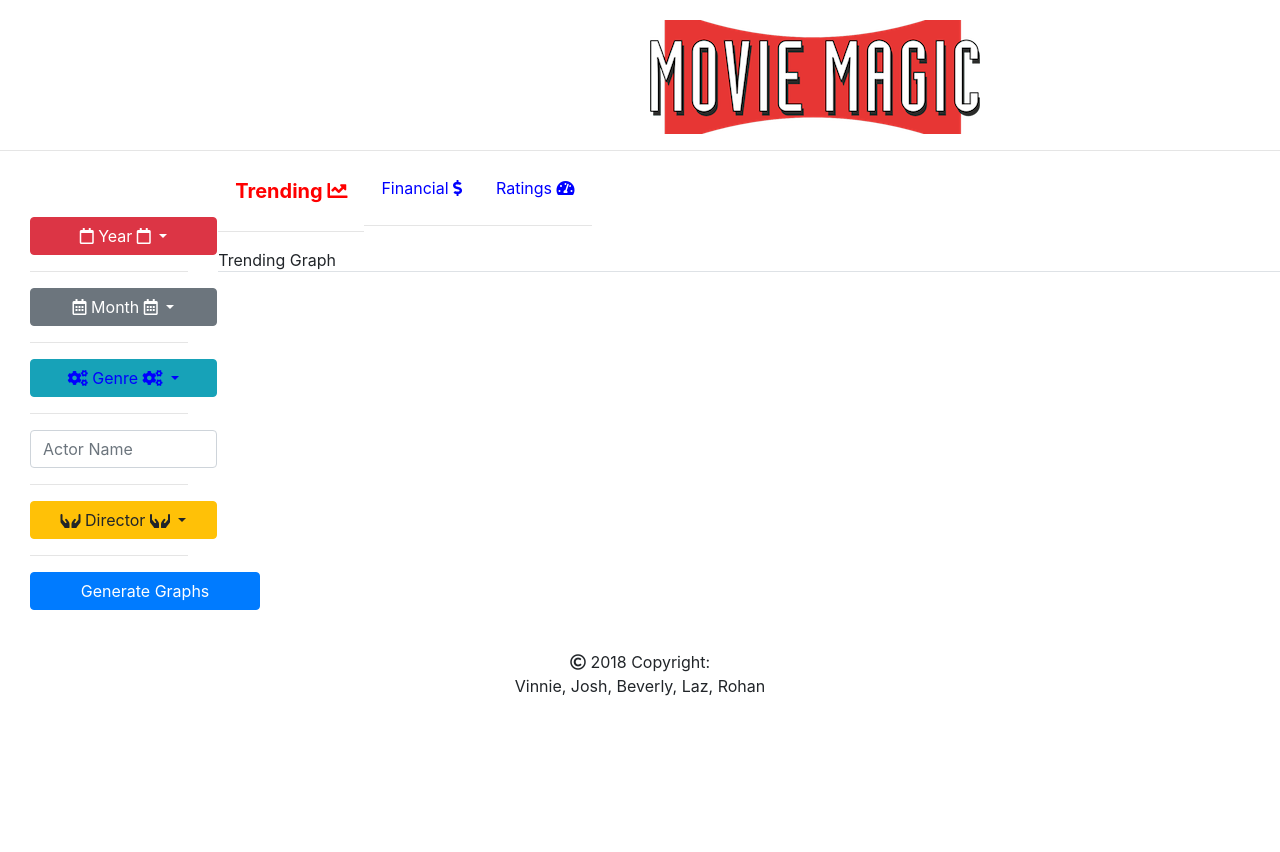
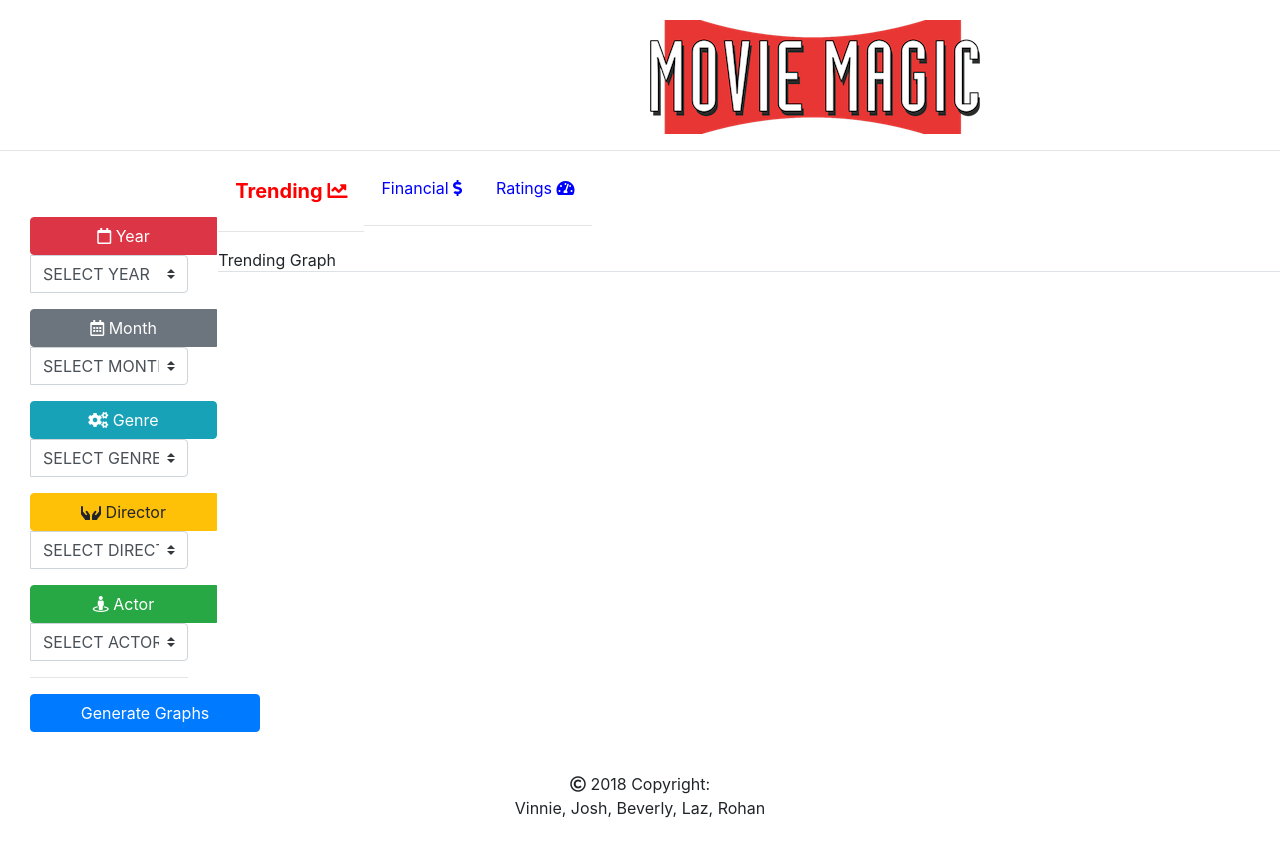
Before and after one commit to vasmarm/Movie-Hawks, a Flask app: page / in a window 1280 px wide. Before the commit the page ends 696 px from the top, so only its background shows below. Run offline with Flask 2, Linux system fonts and the light colour scheme; data that the repository does not hold is empty; some libraries are stand-ins or nearby versions.

Commit message:
Dropdowns complete

```diff
--- a/static/css/styles.css
+++ b/static/css/styles.css
@@ -20,29 +20,3 @@
 #submit{
     width:230px;
 }
-
-.loader {
-    border: 16px solid #f3f3f3;
-    border-radius: 50%;
-    border-top: 16px solid #3498db;
-    width: 120px;
-    height: 120px;
-    -webkit-animation: spin 2s linear infinite; /* Safari */
-    animation: spin 2s linear infinite;
-  }
-
-  /* Safari */
-  @-webkit-keyframes spin {
-    0% { -webkit-transform: rotate(0deg); }
-    100% { -webkit-transform: rotate(360deg); }
-  }
-
-  @keyframes spin {
-    0% { transform: rotate(0deg); }
-    100% { transform: rotate(360deg); }
-  }
-
-.modal {
-    width: 150px;
-    height: 150px;
-}
--- a/static/js/app.js
+++ b/static/js/app.js
@@ -1,8 +1,9 @@
 
 var movies = [];
-
+var actorArr = [];
 var genreDisplay = ['Crime', 'Action', 'Adventure', 'Thriller', 'Fantasy', 'Family', 'Science                           Fiction', 'Horror', 'Drama', 'Romance', 'Comedy', 'Animation', 'Mystery',                         'Music', 'Western', 'War', 'Foreign', 'History', 'Documentary'];
 var monthDisplay = ['Jan', 'Feb', 'Mar', 'Apr', 'May', 'Jun', 'Jul', 'Aug',                                            'Sep', 'Oct', 'Nov', 'Dec'];
+var selectedYear, selectedMonth, selectedGenre, selectedDirector, selectedActor;
 /*
  * Initialize Function Defination
  */
@@ -37,10 +38,12 @@ var initialize = function(){
                 .finally(function() {
                     try{
                         if (movies.map(d => d.director).length === respLength) {
+                            getActorList();
                             fillYearDropdown();
                             fillMonthDropdown();
                             fillGenreDropdown();
                             fillDirectorDropdown();
+                            fillActorDropdown();
                         }
                         // printData();
                     }
@@ -112,6 +115,20 @@ function fillDirectorDropdown(){
         div.appendChild(el);
     }
 }
+
+function fillActorDropdown(){
+
+    var div = document.getElementById("actor-dropdown");
+    for(var i = 0; i < actorArr.length; i++) {
+        var opt = actorArr[i];
+        var el = document.createElement("option");
+        el.textContent = opt;
+        el.value = opt;
+        el.className = "dropdown-item";
+        div.appendChild(el);
+    }
+}
+
 function printData(){
     console.log(director);
     console.log(year);
@@ -122,6 +139,25 @@ function printData(){
     console.log(rated);
     console.log(roi);
     console.log("--------------");
+}
+
+/*
+ * Putting All the Actors in a single list
+ *
+*/
+function getActorList(){
+    var slicedActor;
+    var tempActorArray = [];
+    var tempActorNames = [];
+    movies.forEach((result) => {
+        var tempActorString = result.actor;
+        slicedActor = tempActorString.split(",");
+        tempActorArray.push(slicedActor);
+    });
+    tempActorNames = tempActorArray.reduce((acc, val) => acc.concat(val), []);
+    $.each(tempActorNames, function(i, el){
+        if($.inArray(el, actorArr) === -1) actorArr.push(el);
+});
 }
 
 /*
@@ -232,14 +268,27 @@ $(document).ready(function(){
         $("#financial").css({"font-size": "16px"});
         $("#ratings").css({"font-size": "16px"});
     });
+
+    $("#submit").click(function() {
+        var year = document.getElementById("year-dropdown");
+        selectedYear = year.options[year.selectedIndex].value;
+
+        var month = document.getElementById("month-dropdown");
+        selectedMonth = month.options[month.selectedIndex].value;
+
+        var genre = document.getElementById("genre-dropdown");
+        selectedGenre = genre.options[genre.selectedIndex].value;
+
+        var director = document.getElementById("director-dropdown");
+        selectedDirector = director.options[director.selectedIndex].value;
+
+        var actor = document.getElementById("actor-dropdown");
+        selectedActor = actor.options[actor.selectedIndex].value;
+
+        console.log(selectedYear);
+        console.log(selectedMonth);
+        console.log(selectedGenre);
+        console.log(selectedDirector);
+        console.log(selectedActor);
+    });
 });
-
-
-  $(function(){
-    $("#year-dropdown li a").click(function(){
-      $(".btn:first-child").text($(this).text());
-      $(".btn:first-child").val($(this).text());
-
-   });
-
-});
--- a/templates/index.html
+++ b/templates/index.html
@@ -19,7 +19,6 @@
     <link rel="stylesheet" href="https://use.fontawesome.com/releases/v5.2.0/css/all.css" integrity="sha384-hWVjflwFxL6sNzntih27bfxkr27PmbbK/iSvJ+a4+0owXq79v+lsFkW54bOGbiDQ" crossorigin="anonymous">
 
 
-
     <!-- Local CSS -->
     <link rel="stylesheet" href="{{ url_for("static", filename="css/styles.css")}}">
 
@@ -35,48 +34,58 @@
     <div class="row">
         <div class="col-xs-6 col-md-2">
             <div class="search-area">
-                    <form>
-            <div class="btn-group">
-                    <button type="button" class="btn btn-danger dropdown-toggle sizing" id="year" data-toggle="dropdown" aria-haspopup="true" aria-expanded="false">
-                      <i class="far fa-calendar"></i> Year <i class="far fa-calendar"></i>
-                    </button>
-                    <div class="dropdown-menu" id="year-dropdown">
-                        <h6 class="dropdown-header">SELECT YEAR</h6>
+            <form>
+                <div class="input-group mb-3">
+                    <div class="input-group-prepend sizing">
+                        <button class="btn btn-danger sizing " type="button"><i class="far fa-calendar"></i> Year</button>
                     </div>
-            </div>
-            <hr>
+                    <select class="custom-select" id="year-dropdown">
+                      <option selected>SELECT YEAR</option>
+                    </select>
+                  </div>
 
-            <div class="btn-group">
-                    <button type="button" class="btn btn-secondary dropdown-toggle sizing" id="month" data-toggle="dropdown" aria-haspopup="true" aria-expanded="false">
-                      <i class="far fa-calendar-alt"></i> Month <i class="far fa-calendar-alt"></i>
-                    </button>
-                    <div class="dropdown-menu" id="month-dropdown">
-                        <h6 class="dropdown-header">SELECT MONTH</h6>
+                <div class="input-group mb-3">
+                    <div class="input-group-prepend sizing">
+                        <button class="btn btn-secondary sizing" type="button"><i class="far fa-calendar-alt"></i> Month</button>
                     </div>
-            </div>
-            <hr>
-            <div class="btn-group">
-                    <button type="button" class="btn btn-info dropdown-toggle sizing" id="genre" data-toggle="dropdown" aria-haspopup="true" aria-expanded="false">
-                      <i class="fas fa-cogs"></i> Genre <i class="fas fa-cogs"></i>
-                    </button>
-                    <div class="dropdown-menu" id="genre-dropdown">
-                        <h6 class="dropdown-header">SELECT GENRE</h6>
+                    <select class="custom-select" id="month-dropdown">
+                      <option selected>SELECT MONTH</option>
+                    </select>
+                  </div>
+
+                <div class="input-group mb-3">
+                    <div class="input-group-prepend sizing">
+                        <div class="input-group-prepend sizing">
+                            <button class="btn btn-info sizing" type="button"><i class="fas fa-cogs"></i> Genre</button>
+                        </div>
                     </div>
-            </div>
-            <hr>
-            <input type="text" class="form-control sizing" id="actor" placeholder="Actor Name">
-            <hr>
-            <div class="btn-group">
-                    <button type="button" class="btn btn-warning dropdown-toggle sizing" id="director" data-toggle="dropdown" aria-haspopup="true" aria-expanded="false">
-                      <i class="fas fa-hands"></i> Director <i class="fas fa-hands"></i>
-                    </button>
-                    <div class="dropdown-menu" id="director-dropdown">
-                        <h6 class="dropdown-header">SELECT DIRECTOR</h6>
+                    <select class="custom-select" id="genre-dropdown">
+                      <option selected>SELECT GENRE</option>
+                    </select>
+                  </div>
+
+                <div class="input-group mb-3">
+                    <div class="input-group-prepend sizing">
+                        <button class="btn btn-warning sizing" type="button"><i class="fas fa-hands"></i> Director</button>
                     </div>
-            </div>
+                    <select class="custom-select" id="director-dropdown">
+                      <option selected>SELECT DIRECTOR</option>
+                    </select>
+                  </div>
+
+                <div class="input-group mb-3">
+                    <div class="input-group-prepend sizing">
+                        <button class="btn btn-success sizing" type="button"><i class="fas fa-street-view"></i> Actor</button>
+                    </div>
+                    <select class="custom-select" id="actor-dropdown">
+                      <option selected>SELECT ACTOR</option>
+                    </select>
+                  </div>
+
+
             <hr>
                     <input class="btn btn-primary" id="submit" type="submit" value="Generate Graphs">
-                </form>
+            </form>
             </div>
         </div>
         <!-- Graph  Area-->
@@ -129,8 +138,13 @@
 <!-- Footer -->
 
     <!--  JavaScript -->
+    <script src="http://code.jquery.com/jquery-1.9.1.js"></script>
+    <script src="http://code.jquery.com/ui/1.10.3/jquery-ui.js"></script>
+
     <script src="https://cdnjs.cloudflare.com/ajax/libs/d3/5.5.0/d3.js"></script>
     <script src="../static/js/app.js"></script>
     <script src="../static/js/trending.js"></script>
+
+
   </body>
 </html>
```
Also changed, not shown: static/js/trending.js (deleted, +0 -59 lines).
